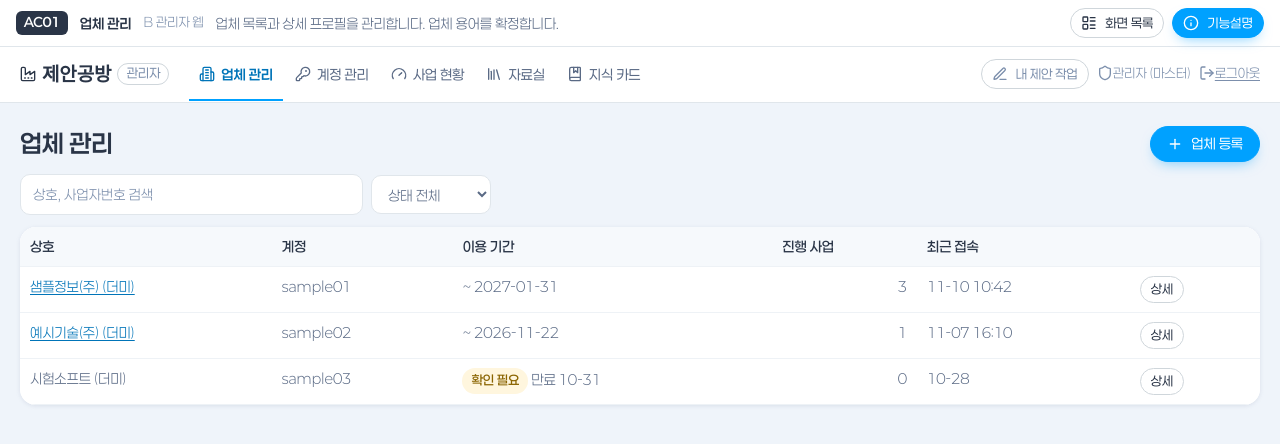
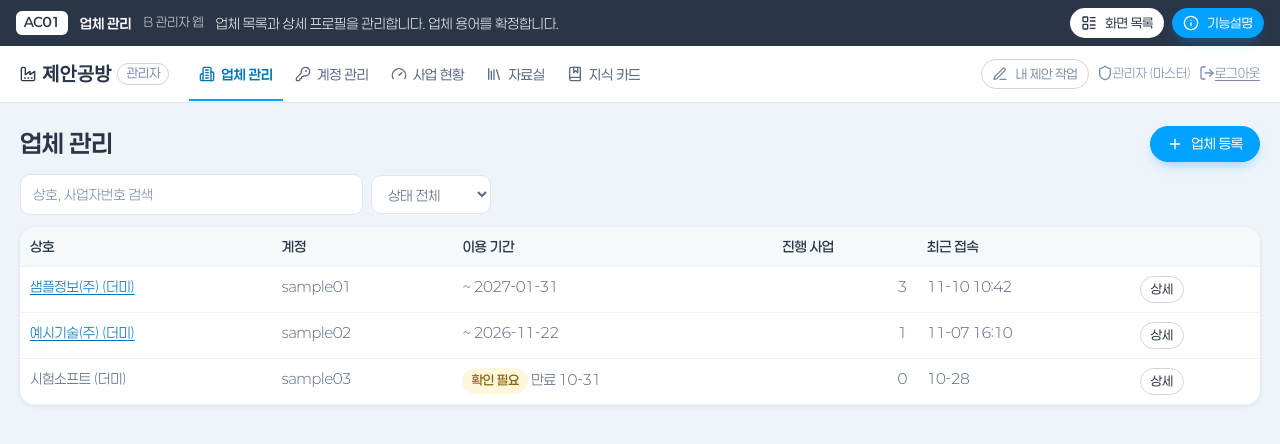
Before and after one commit to go1you7613/proposal-factory, a plain HTML site: page AC01.html in a window 1280 px wide. Drawn offline with Linux system fonts and the light colour scheme; a web font is replaced by a local one.

Commit message:
상단 안내 바 색 반전 (어두운 바탕, 흰 글자)
Co-Authored-By: Claude Opus 5.5 <noreply@anthropic.com>
Claude-Session: https://claude.ai/code/session_0178j2SnyiYQrGxzj8kjXGe3

```diff
--- a/css/design.css
+++ b/css/design.css
@@ -135,8 +135,13 @@ input:focus,select:focus,textarea:focus{outline:0;border-color:var(--c-primary);
 .toast{background:var(--c-heading);}
 
 /* ---- 프로토타입 안내 바 (시안 표시) ---- */
-.guide{border-bottom:0;box-shadow:0 1px 0 var(--c-border);}
-.guide .gid{background:var(--c-heading);}
+/* 상단 안내 바 (2026-11-16): 바탕 = 화면 ID 배지 색(#2A3547), 배지는 흰 바탕 + 같은 색 글자로 반전, 나머지 글자 흰색 */
+.guide{background:var(--c-heading);border-bottom:0;box-shadow:none;}
+.guide .gid{background:#fff;color:var(--c-heading);}
+.guide .gname{color:#fff;}
+.guide .gsys{color:rgba(255,255,255,.75);}
+.guide .gdesc{color:rgba(255,255,255,.9);}
+.guide .gbtn .btn:not(.btn--primary){border-color:transparent;}   /* 화면 목록: 테두리만 뺌, 흰 바탕 유지 */
 
 /* ---- 3D 그림 (D-117: 화면당 1개, 표와 편집기 안에는 넣지 않음) ---- */
 img.hero3d{display:block;margin:0 auto 6px;width:96px;height:96px;filter:drop-shadow(0 10px 14px rgba(0,161,255,.25));}
```
